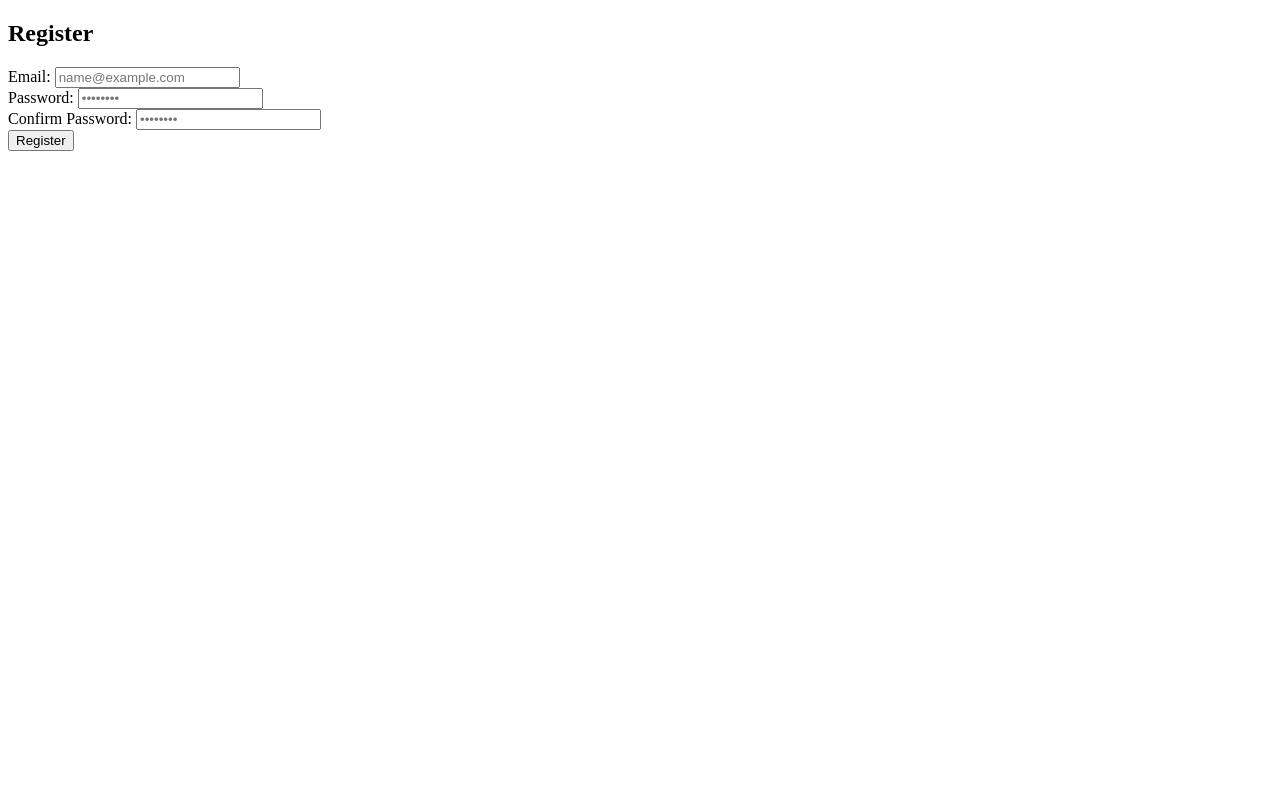
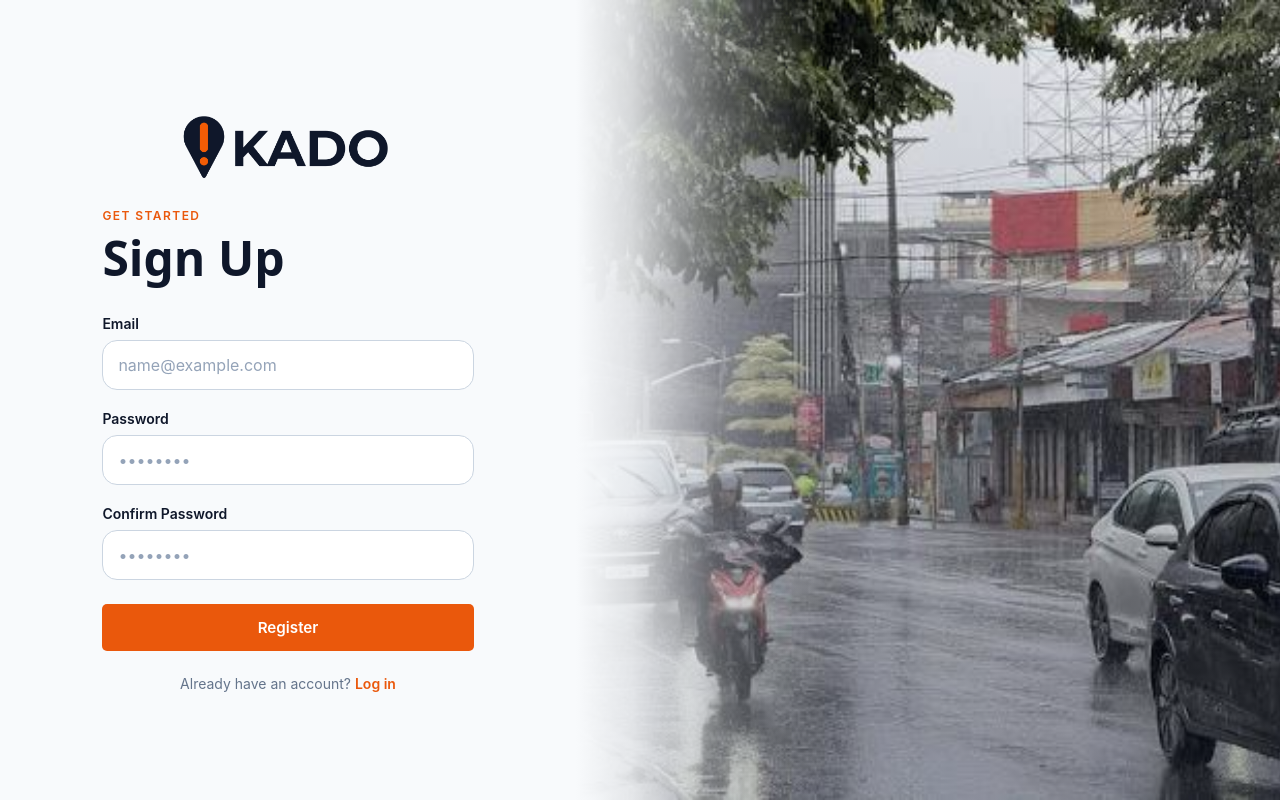
Before and after one commit to k-joshh/Kado, a Django app: page /register/ in a window 1280 px wide. Run offline with Django 5.2, Linux system fonts and the light colour scheme; some web fonts are replaced.

Commit message:
refactor: ui update on login and register

```diff
--- a/static/css/auth.css
+++ b/static/css/auth.css
@@ -34,14 +34,16 @@ body {
 }
 
 .brand {
-    display: inline-flex;
-    margin-bottom: 64px;
+    display: flex;
+    justify-content: center;
+    width: 100%;
+    margin-bottom: 20px;
 }
 
 .brand img {
     display: block;
     width: auto;
-    height: 42px;
+    height: 80px;
 }
 
 .auth-heading {
@@ -63,12 +65,6 @@ h1 {
     font-family: var(--font-heading);
     font-size: clamp(2.15rem, 4vw, 3rem);
     line-height: 1.05;
-}
-
-.auth-intro {
-    margin: 14px 0 0;
-    color: #64748b;
-    font-size: 0.95rem;
 }
 
 .form-messages {
@@ -104,7 +100,7 @@ h1 {
     width: 100%;
     padding: 14px 15px;
     border: 1px solid #cbd5e1;
-    border-radius: 5px;
+    border-radius: 15px;
     background: #ffffff;
     color: var(--color-navy);
     font: inherit;
@@ -165,12 +161,22 @@ h1 {
 .auth-visual::after {
     position: absolute;
     inset: 0;
-    background: linear-gradient(
-        180deg,
-        rgb(15 23 42 / 5%),
-        rgb(15 23 42 / 35%)
-    );
+    z-index: 1;
+    background:
+        linear-gradient(
+            to right,
+            #f8fafc 0%,
+            rgb(248 250 252 / 85%) 8%,
+            rgb(248 250 252 / 35%) 20%,
+            transparent 35%
+        ),
+        linear-gradient(
+            180deg,
+            rgb(15 23 42 / 5%),
+            rgb(15 23 42 / 35%)
+        );
     content: "";
+    pointer-events: none;
 }
 
 .auth-visual img {
--- a/templates/accounts/login.html
+++ b/templates/accounts/login.html
@@ -19,8 +19,7 @@
 
                 <div class="auth-heading">
                     <p class="eyebrow">Welcome back</p>
-                    <h1>Log in to Kado</h1>
-                    <p class="auth-intro">Keep your moments close.</p>
+                    <h1>Log In</h1>
                 </div>
 
                 {% if messages %}
--- a/templates/accounts/register.html
+++ b/templates/accounts/register.html
@@ -1,32 +1,84 @@
+{% load static %}
 <!DOCTYPE html>
 <html lang="en">
 <head>
     <meta charset="UTF-8">
     <meta name="viewport" content="width=device-width, initial-scale=1.0">
     <title>Kado - Register</title>
+
+    <link rel="stylesheet" href="{% static 'css/style.css' %}">
+    <link rel="stylesheet" href="{% static 'css/auth.css' %}">
 </head>
 <body>
-    <h2>Register</h2>
+    <main class="auth-page">
+        <section class="auth-panel">
+            <div class="auth-content">
+                <a href="{% url 'home' %}" class="brand">
+                    <img src="{% static 'img/logo.png' %}" alt="Kado logo">
+                </a>
+
+                <div class="auth-heading">
+                    <p class="eyebrow">Get started</p>
+                    <h1>Sign Up</h1>
+                </div>
+
                 {% if messages %}
+                    <div class="form-messages">
                         {% for message in messages %}
-            <p style="color: red;">{{ message }}</p>
+                            <p>{{ message }}</p>
                         {% endfor %}
+                    </div>
                 {% endif %}
-    <form method="POST" action="{% url 'register' %}">
+
+                <form method="POST" action="{% url 'register' %}" class="auth-form">
                     {% csrf_token %}
-        <div>
-            <label for="id_email">Email: </label>
-            <input type="email" id="id_email" name="email" required placeholder="name@example.com">
+
+                    <div class="form-field">
+                        <label for="id_email">Email</label>
+                        <input
+                            type="email"
+                            id="id_email"
+                            name="email"
+                            required
+                            placeholder="name@example.com"
+                        >
                     </div>
-        <div>
-            <label for="id_password">Password: </label>
-            <input type="password" id="id_password" name="password" required placeholder="••••••••">
+
+                    <div class="form-field">
+                        <label for="id_password">Password</label>
+                        <input
+                            type="password"
+                            id="id_password"
+                            name="password"
+                            required
+                            placeholder="••••••••"
+                        >
                     </div>
-        <div>
-            <label for="id_conf_password">Confirm Password: </label>
-            <input type="password" id="idconf__password" name="conf_password" required placeholder="••••••••">
+
+                    <div class="form-field">
+                        <label for="id_conf_password">Confirm Password</label>
+                        <input
+                            type="password"
+                            id="id_conf_password"
+                            name="conf_password"
+                            required
+                            placeholder="••••••••"
+                        >
                     </div>
+
                     <button type="submit">Register</button>
                 </form>
+
+                <p class="auth-switch">
+                    Already have an account?
+                    <a href="{% url 'login' %}">Log in</a>
+                </p>
+            </div>
+        </section>
+
+        <section class="auth-visual">
+            <img src="{% static 'img/auth-bg1.jpg' %}" alt="">
+        </section>
+    </main>
 </body>
 </html>
```
Also changed, not shown: static/img/logo.png. Lines whose indentation alone changed are shown as unchanged.
